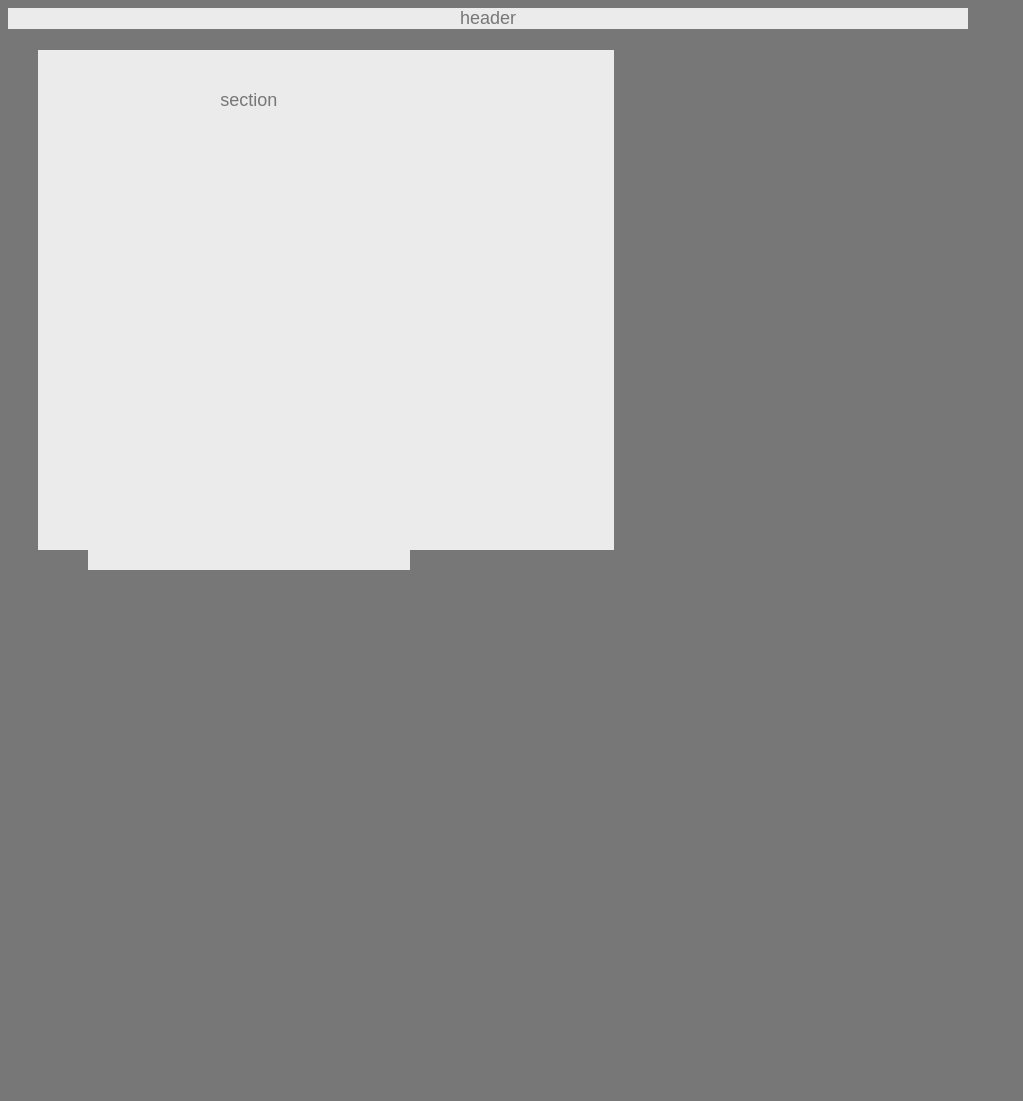
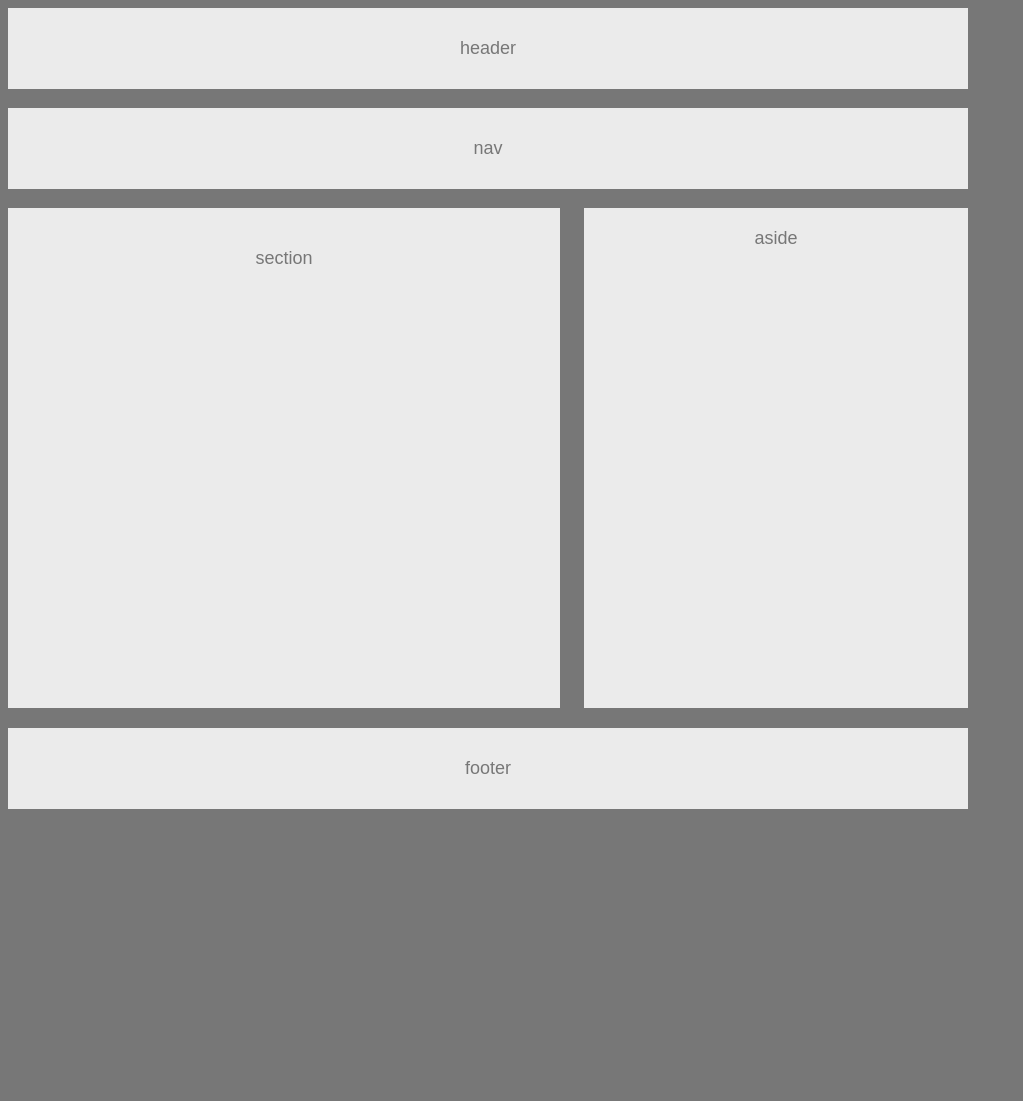
Before and after one commit to kburnssr/kburnssr.github.io, a plain HTML site: page index.html in a window 1280 px wide. Shown: the whole page, without its empty margins (0-1023 px from the left). After the commit the page ends 828 px from the top, so only its background shows below. Drawn offline with Linux system fonts and the light colour scheme.

Commit message:
fixed the footer improved the borders

```diff
--- a/floats.css
+++ b/floats.css
@@ -15,16 +15,18 @@ body {
     font-size: 18px;
 }
 
-header {
+header, nav, footer {
     background-color: #ebebeb;
+    margin-bottom: 2%;
+    padding: 30px;
 }
 
 section {
-  margin-bottom: 10px;
+  margin-bottom: 2%;
   background: #ebebeb;
 }
 
-section, aside, footer {
+section, aside {
   padding: 20px;
 }
 
@@ -33,18 +35,18 @@ section, aside, footer {
 }
 
 aside {
+    float: right;
     height: 500px;
     width: 40%;
-    margin-left: 30px;
-    text-decoration-color: #ebebeb;
-    background: #777;
+    text-decoration-color: #777;
+    background: #ebebeb;
 }
 
-section {
+#left {
+  float: left;
   height: 500px;
-  width: 60%;
-  margin-left: 30px;
-  text-decoration-color: #777;
+  width: 57.5%;
+   text-decoration-color: #777;
   background: #ebebeb;
  }
 
@@ -55,8 +57,6 @@ article {
     background: #777;
 }
 
-
-
 footer {
   clear: both;
   background: #ebebeb;
--- a/index.html
+++ b/index.html
@@ -18,13 +18,12 @@
         <section>
             section
         </section>
+      </section>
         <aside>
             aside
         </aside>
-
-        <div id="division">
-          div
-        </div>
-      </section>
+      <footer>
+          footer
+      </footer>
 </body>
 </html>
```
